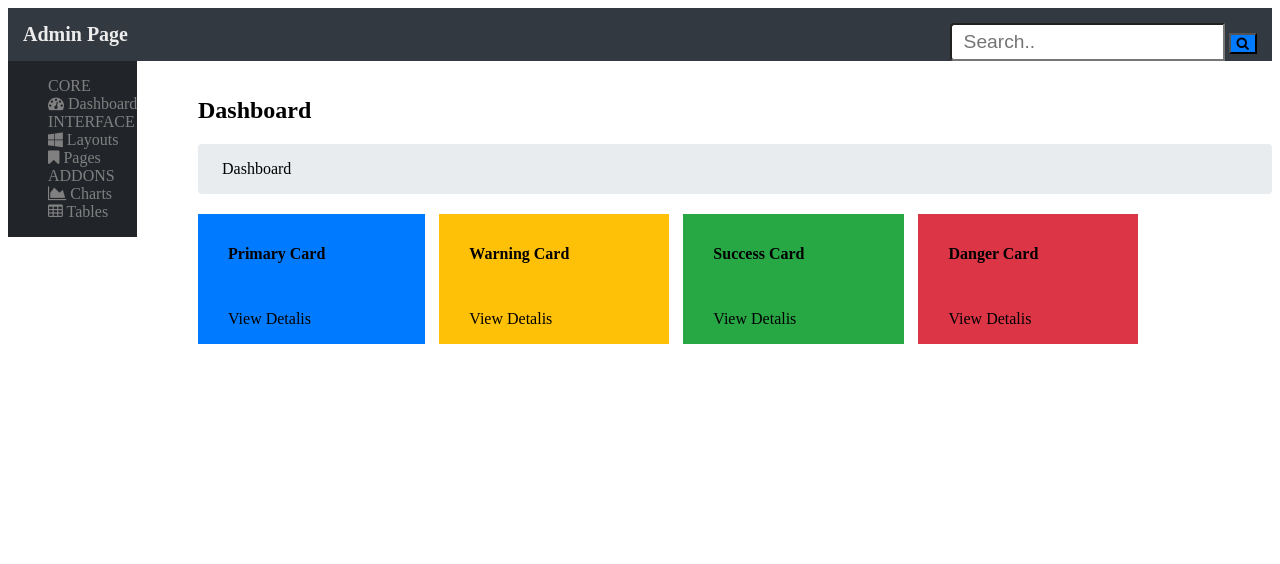
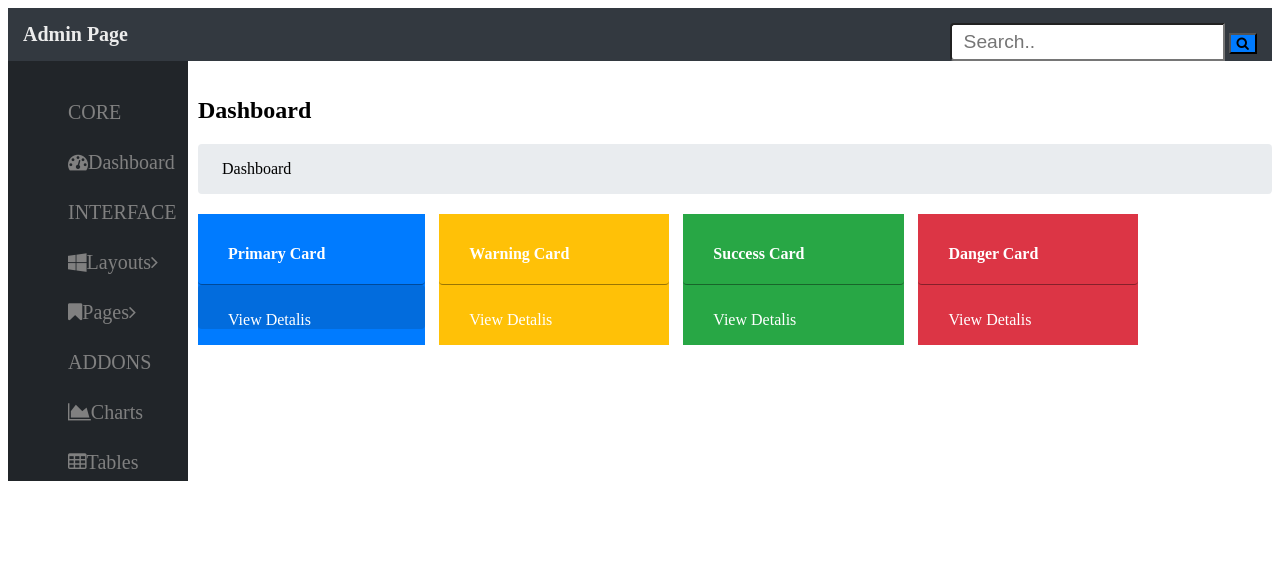
Before and after one commit to Strukturavaltas-03-Frontend-2022/css-projekt-mistvanp, a plain HTML site: page index.html in a window 1280 px wide. Drawn offline with Linux system fonts and the light colour scheme.

Commit message:
half done

```diff
--- a/index.html
+++ b/index.html
@@ -11,6 +11,7 @@
 </head>
 
 <body>
+
     <header class="header--dark">
         <h3 class="header__title">
             Admin Page
@@ -24,42 +25,46 @@
     </header>
     <main>
         <aside>
+            <div class="flex-main_nav">
             <nav class="main__nav">
                 <ul class="nav__ul">
-                    <li>
+                    <li class="flex-menu_a">
 
                         <a>CORE</a>
                     </li>
-                    <li>
+                    <li class="flex-menu_a">
                         <span class="icon"><i class="fa fa-tachometer"></i></span>
                         <a>Dashboard</a>
                     </li>
-                    <li>
+                    <li class="flex-menu_a">
 
                         <a>INTERFACE</a>
                     </li>
-                    <li>
+                    <li class="flex-menu_a">
                         <span class="icon"><i class="fa fa-windows"></i></span>
-                        <a>Layouts</a>
+                        <a>Layouts </a>
+                        <span class="icon1"><i class="fa fa-angle-right" aria-hidden="true"></i></span>
                     </li>
-                    <li>
-                        <span class="icon"><i class="fa fa-bookmark"></i></span>
+                    <li class="flex-menu_a">
+                        <span class="icon1"><i class="fa fa-bookmark"></i></span>
                         <a>Pages</a>
+                        <span class="icon"><i class="fa fa-angle-right" aria-hidden="true"></i></span>
                     </li>
-                    <li>
+                    <li class="flex-menu_a">
 
                         <a>ADDONS</a>
                     </li>
-                    <li>
+                    <li class="flex-menu_a">
                         <span class="icon"><i class="fa fa-area-chart"></i></span>
                         <a>Charts</a>
                     </li>
-                    <li>
+                    <li class="flex-menu_a">
                         <span class="icon"><i class="fa fa-table"></i></span>
                         <a>Tables</a>
                     </li>
                 </ul>
             </nav>
+        </div>
         </aside>
         <section class="content">
             <h1>Dashboard</h1>
@@ -67,7 +72,7 @@
             <div class="main__cards">
                 <div class="main__card main__card--blue">
                     <div class="card__top"><h4>Primary Card</h4></div>
-                    <div class="card__bottom"><p>View Detalis</p></div>
+                    <div class="card__bottom card__bottom1"><p>View Detalis</p></div>
                 </div>
                 <div class="main__card main__card--yellow">
                     <div class="card__top"><h4>Warning Card</h4></div>
--- a/style.css
+++ b/style.css
@@ -2,7 +2,7 @@
   background-color: rgb(51, 57, 64);
   color: rgb(236, 236, 236);
   padding: 15px;
-
+  max-width: 100%;
 }
 
 .header__title {
@@ -14,6 +14,7 @@
   display: inline;
   float: right;
   align-items: center;
+  grid: none;
 }
 
 .search__input {
@@ -33,11 +34,33 @@
 
 .search__btn {
   background-color: rgb(0, 123, 255);
+  width: 1;
+}
+.flex-main_nav {
+  display: flex;
+  flex-direction: column;
+  font-size: 20px;
+  width: 180px;
+  height: 500px;
+}
+.flex-menu_a {
+  display: flex;
+  float: left;
+  width: 50px;
+  height: 10px;
+  margin: 20px;
+  justify-content: left;
 }
 
 .main__nav {
   background-color: rgb(33, 37, 41);
   float: left;
+}
+
+.nav__ul {
+color: gray;
+  list-style-type: none;
+  padding-bottom: 115px;
 }
 
 .main__breadcrumb {
@@ -50,16 +73,25 @@
   margin-bottom: 20px;
 }
 
-.card__top, .card__bottom {
-  border-top-left-radius: 0.25rem;
-  border-top-right-radius: 0.25rem;
+.card__top,
+.card__bottom {
+  border-radius: 0.25rem;
   transition: background-color 0.3s;
   padding-top: 10px;
-  padding-left:30px;
-  padding-right:100px;
+  padding-left: 30px;
+  padding-right: 100px;
+  color: white;
+}
 
+.card__top{
+  border-bottom: rgba(0, 0, 0, 0.397);
+  border-style: solid;
+  border-width: 1px;
+  border-top: none;
+  border-left: none;
+  border-right: none;
+}
 
-}
 
 .main__card--blue {
   display: inline-block;
@@ -75,7 +107,6 @@
   transition: color 3s;
 
   margin-right: 10px;
-
 }
 
 .main__card--green {
@@ -90,20 +121,15 @@
   display: inline-block;
   background-color: rgb(220, 53, 69);
   transition: color 3s;
-
   margin-right: 10px;
-}
-
-.nav__ul {
-    color: gray;
-    list-style-type: none;
 }
 .content {
   margin-left: 190px;
-
-
 }
 
 aside {
   height: 2vh;
 }
+.card__bottom1 {
+  background-color: rgb(2, 108, 221);
+}
```
Also changed, not shown: 1 other file. Lines whose indentation alone changed are shown as unchanged.
